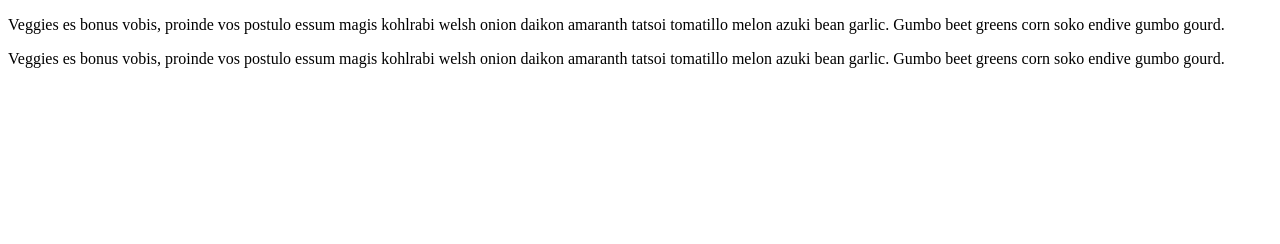
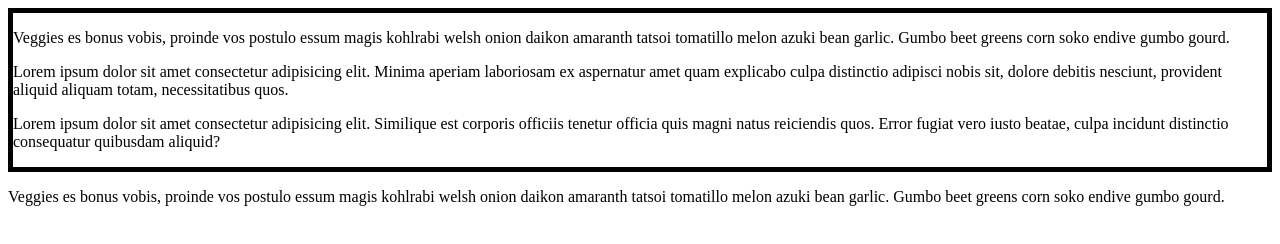
Before and after one commit to Gitthuma/sizing-task-one, a plain HTML site: page index.html in a window 1280 px wide. Drawn offline with Linux system fonts and the light colour scheme.

Commit message:
Added min-height of 100px in style.css to the first box  to make the box have a min height, then added two more paragraphs to the div with class of box 1 to test the behaviour of the box

```diff
--- a/css/style.css
+++ b/css/style.css
@@ -1,4 +1,6 @@
 .box1 {
+  border: 5px solid black;
+  min-height: 100px;
 }
 
 .box2 {
--- a/index.html
+++ b/index.html
@@ -10,6 +10,11 @@
 <body>
     <div class="box box1">
         <p>Veggies es bonus vobis, proinde vos postulo essum magis kohlrabi welsh onion daikon amaranth tatsoi tomatillo melon azuki bean garlic. Gumbo beet greens corn soko endive gumbo gourd. </p>
+
+        <p>Lorem ipsum dolor sit amet consectetur adipisicing elit. Minima aperiam laboriosam ex aspernatur amet quam explicabo culpa distinctio adipisci nobis sit, dolore debitis nesciunt, provident aliquid aliquam totam, necessitatibus quos.
+        </p>
+
+        <p>Lorem ipsum dolor sit amet consectetur adipisicing elit. Similique est corporis officiis tenetur officia quis magni natus reiciendis quos. Error fugiat vero iusto beatae, culpa incidunt distinctio consequatur quibusdam aliquid?</p>
     </div>
 
     <div class="box box2">
```
